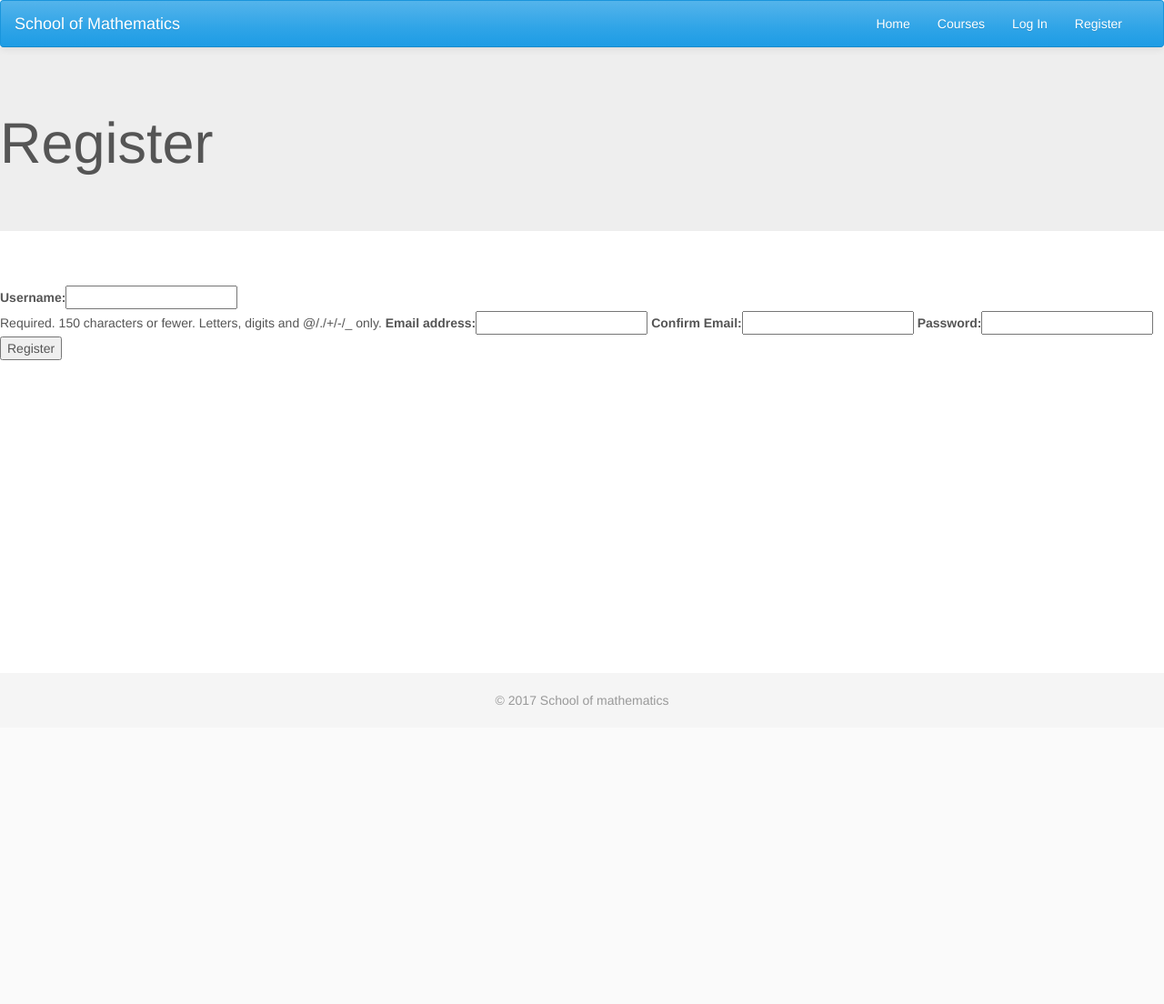
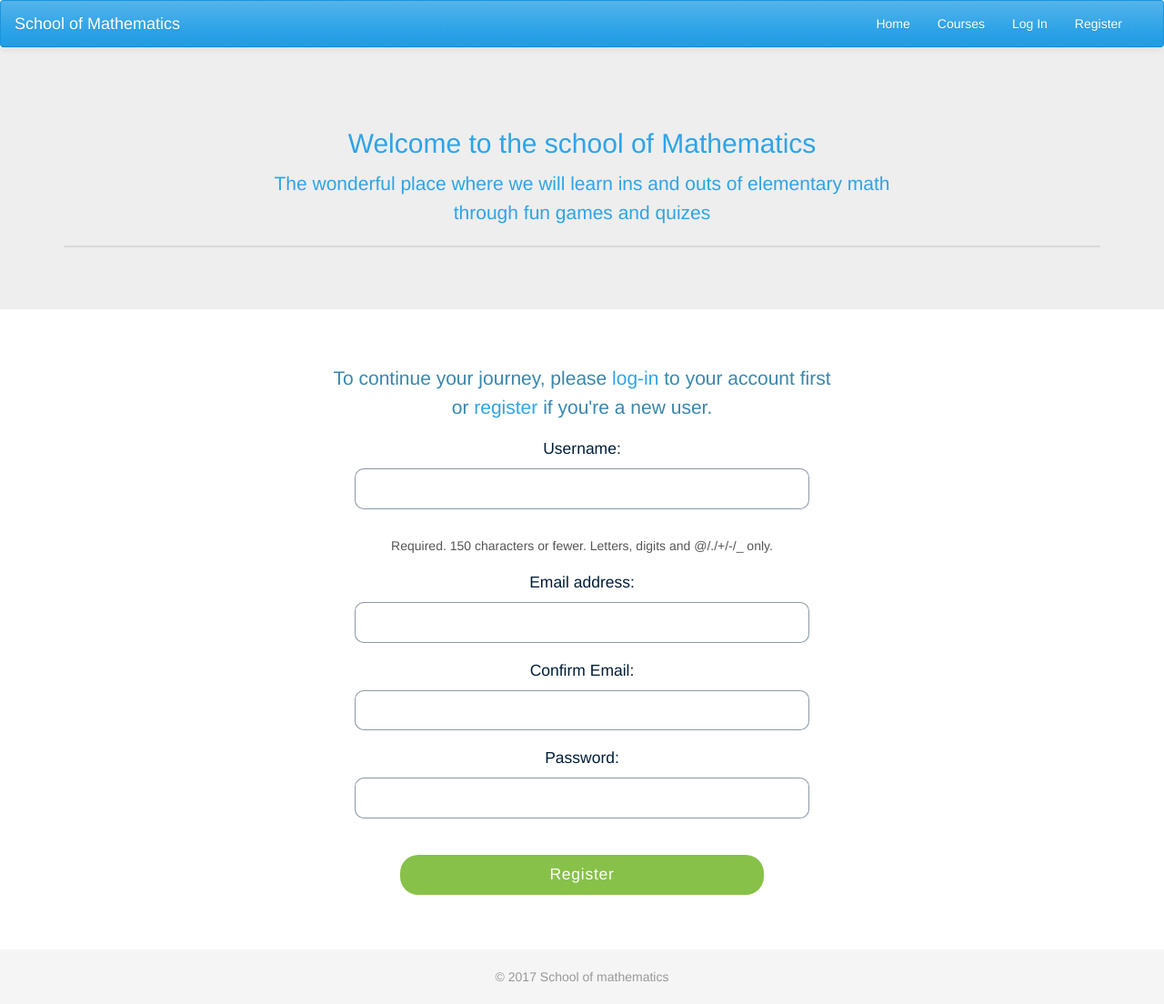
Before and after one commit to Urosh91/School-of-mathematics, a Django app: page /register/ in a window 1280 px wide. Shown: the whole page at 91% size. Before the commit the page ends 776 px from the top, so only its background shows below. Run offline with Django 3.2, Linux system fonts and the light colour scheme; some libraries are stand-ins or nearby versions.

Commit message:
Styling #2

```diff
--- a/accounts/templates/accounts/form.html
+++ b/accounts/templates/accounts/form.html
@@ -1,13 +1,46 @@
 {% extends 'layout.html' %}
 
-{% block title %}{{ title }}{% endblock %}
+{% block title %}
+    {{ title }}
+{% endblock %}
 
 {% block header-content %}
     <div>
-        <h1>{{ title }}</h1>
+        <!--<h1>{{ title }}</h1>-->
+    </div>
+    <div class="container">
+        <div class="page-header">
+            <h2
+              class="text-center text-primary">
+
+                Welcome to the school of Mathematics
+            </h2>
+
+            <smal>
+                <p
+                  class="text-center text-primary lead">
+
+                    The wonderful place where we will learn ins and outs of elementary math
+                    <br>
+                    through fun games and quizes
+                </p>
+            </smal>
+        </div>
     </div>
 {% endblock %}
+
 {% block section-content %}
+
+<div>
+
+    <p
+      class="lead text-center text-info">
+
+        To continue your journey, please <a href="{% url 'login' %}">log-in</a> to your account first
+        <br>
+        or <a href="{% url 'register' %}">register</a> if you're a new user.
+    </p>
+</div>
     <form method="POST">
         {% csrf_token %}
         {{ form }}
--- a/assets/css/layout.css
+++ b/assets/css/layout.css
@@ -1,3 +1,7 @@
+a {
+    text-decoration: none !important;
+}
+
 nav.site-nav {
     margin-bottom: 0;
 }
@@ -80,3 +84,82 @@ footer.footer {
 footer.footer p {
     margin: 20px 0;
 }
+
+form {
+    width: 500px;
+    min-width: 400px;
+    margin: 20px auto 60px;
+}
+
+form > label,
+form > input {
+    display: block;
+    width: 100%;
+}
+
+form > label {
+    text-align: center;
+    line-height: 1.25;
+    font-weight: 300;
+    font-size: 1.75rem;
+    color: #011d37;
+    margin-top: 20px;
+}
+
+form > input {
+    margin : 10px 0;
+    border: 1px solid rgba(1,29,55, .45);
+    outline: none;
+    border-radius: 10px;
+    box-shadow: none;
+    font-weight: 300;
+    letter-spacing: .45px;
+    padding: 10px 25px;
+    font-size: 1.7rem;
+    line-height: 1.35;
+}
+
+form span.helptext {
+    display: block;
+    text-align: center;
+    margin-bottom: 20px;
+    margin-top: 0;
+}
+
+form > input[type="submit"] {
+    background-color: #88c149;
+    display: block;
+    width: 80%;
+    margin: 40px auto 20px;
+    border: none;
+    box-shadow: none;
+    outline: none;
+    color: white;
+    border-radius: 20px;
+    line-height: 1.35;
+    font-size: 1.75rem;
+    font-weight: 300;
+    letter-spacing: .75px;
+    padding: 10px 5px;
+}
+
+.text-light {
+    font-weight: 300;
+}
+
+li.list-group-item > a {
+    color: #011d37;
+}
+
+.videoWrapper {
+    position: relative;
+    padding-bottom: 56.25%; /* 16:9 */
+    height: 0;
+}
+.videoWrapper iframe {
+    position: absolute;
+    top: 0;
+    left: 0;
+    width: 100%;
+    height: 100%;
+}
```
Also changed, not shown: assets/js/sticky-footer.js (+4 -4 lines), courses/templates/courses/course_detail.html (+39 -8 lines), courses/templates/courses/video_detail.html (+40 -8 lines).
